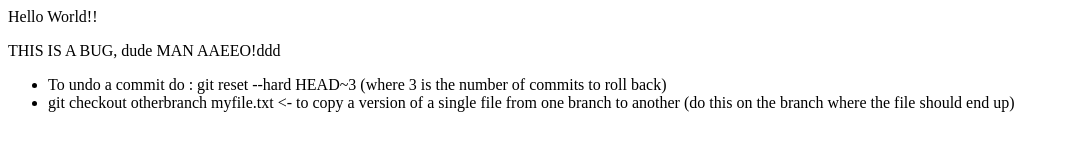
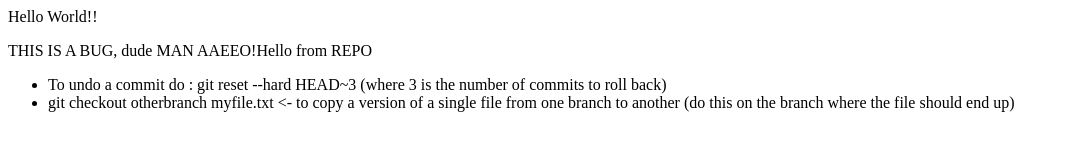
Before and after one commit to rudy750/gitWTF, a plain HTML site: page index.html in a window 1280 px wide. Shown: the whole page, without its empty margins (0-1069 px from the left). Drawn offline with Linux system fonts and the light colour scheme.

Commit message:
Update index.html

```diff
--- a/index.html
+++ b/index.html
@@ -2,7 +2,7 @@
   <body>
     <p>Hello World!!</p>
 
-    THIS IS A BUG, dude MAN AAEEO!ddd
+    THIS IS A BUG, dude MAN AAEEO!Hello from REPO
 
 
     <ul>
```
